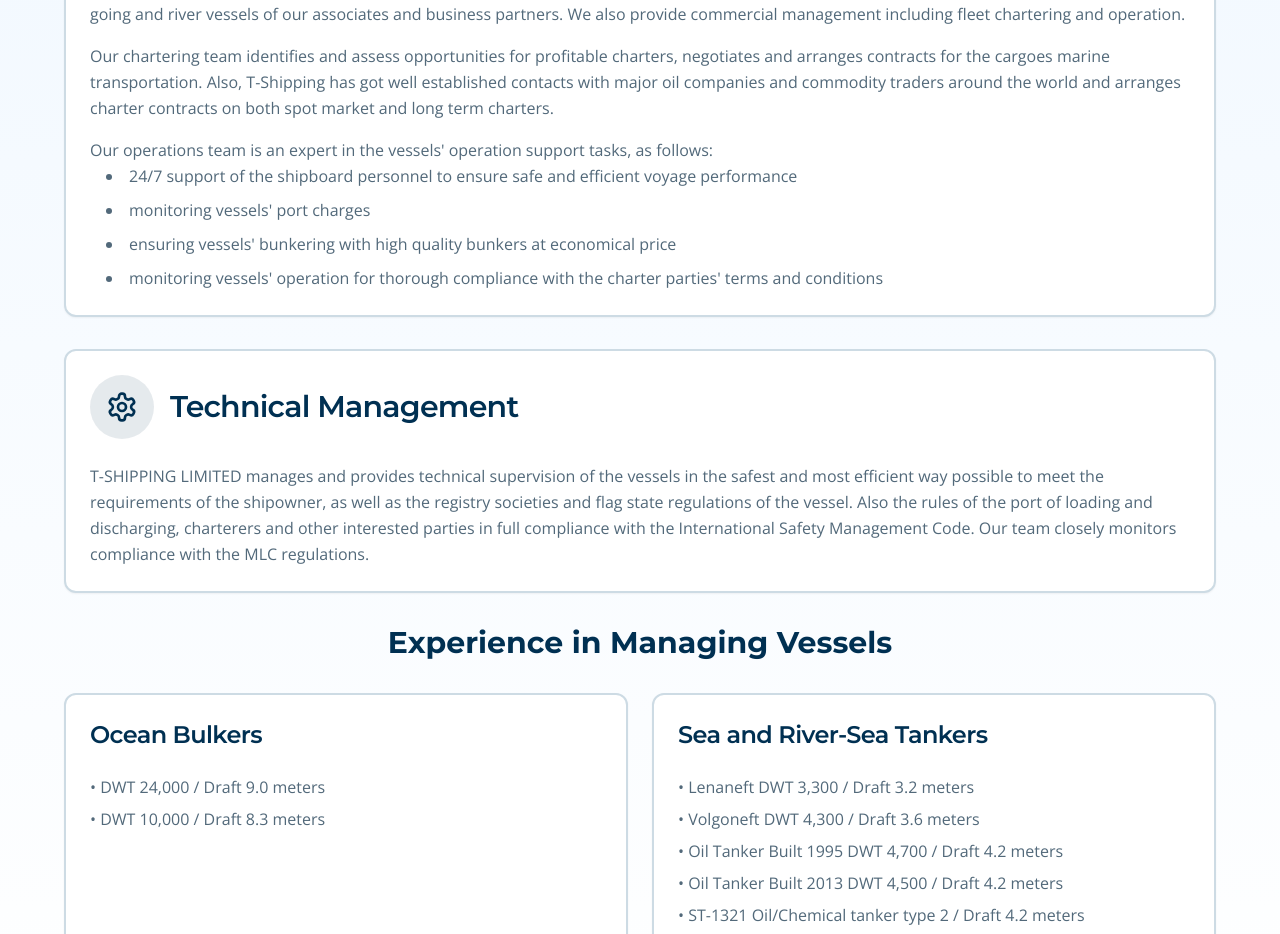
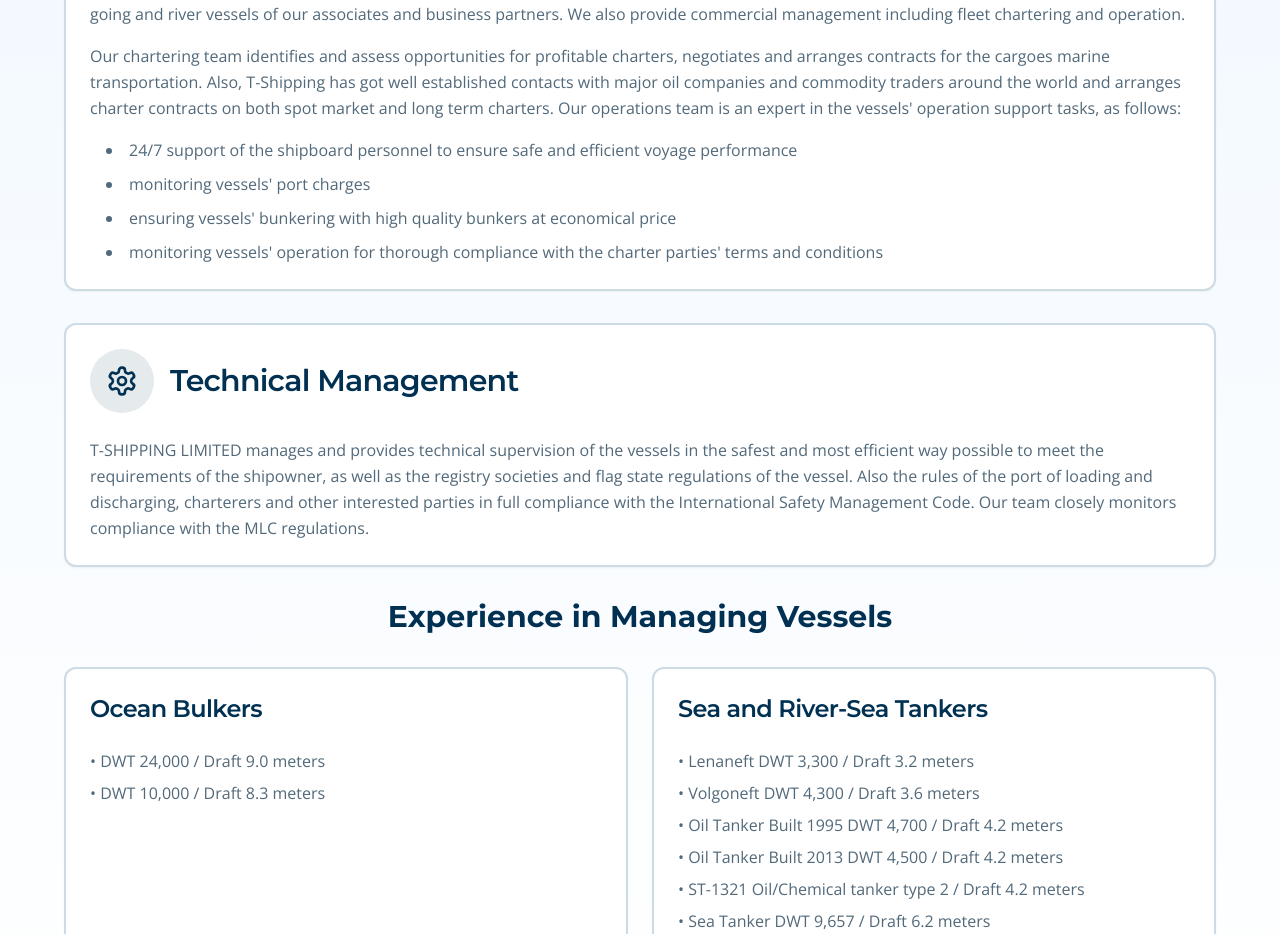
Before and after one commit to pr-poehali-dev/shipping-company-website, a React (Vite) app: page / in a window 1280 px wide. Shown: the part 2042-2976 px from the top of the page. Built offline with nearby package versions, Linux system fonts and the light colour scheme.

Commit message:
Обновление описания коммерческого управления

```diff
--- a/src/pages/Index.tsx
+++ b/src/pages/Index.tsx
@@ -110,10 +110,7 @@ const Index = () => {
                   T-SHIPPING LIMITED's Commercial Management provides services of cargo transportation by its own ocean-going vessel as well as by the ocean-going and river vessels of our associates and business partners. We also provide commercial management including fleet chartering and operation.
                 </p>
                 <p className="text-base text-muted-foreground leading-relaxed mb-4">
-                  Our chartering team identifies and assess opportunities for profitable charters, negotiates and arranges contracts for the cargoes marine transportation. Also, T-Shipping has got well established contacts with major oil companies and commodity traders around the world and arranges charter contracts on both spot market and long term charters.
-                </p>
-                <p className="text-base text-muted-foreground leading-relaxed">
-                  Our operations team is an expert in the vessels' operation support tasks, as follows:
+                  Our chartering team identifies and assess opportunities for profitable charters, negotiates and arranges contracts for the cargoes marine transportation. Also, T-Shipping has got well established contacts with major oil companies and commodity traders around the world and arranges charter contracts on both spot market and long term charters. Our operations team is an expert in the vessels' operation support tasks, as follows:
                 </p>
                 <ul className="list-disc list-inside space-y-2 text-base text-muted-foreground leading-relaxed ml-4">
                   <li>24/7 support of the shipboard personnel to ensure safe and efficient voyage performance</li>
```
